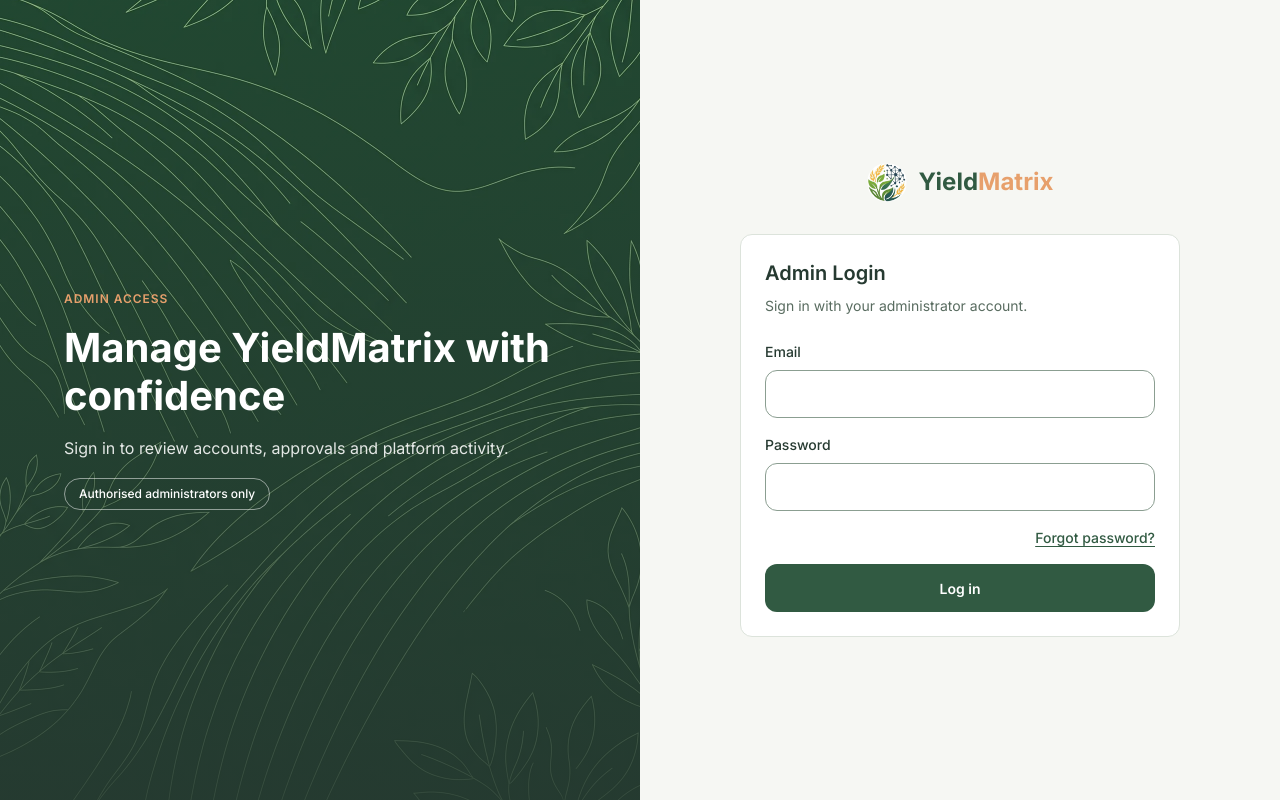
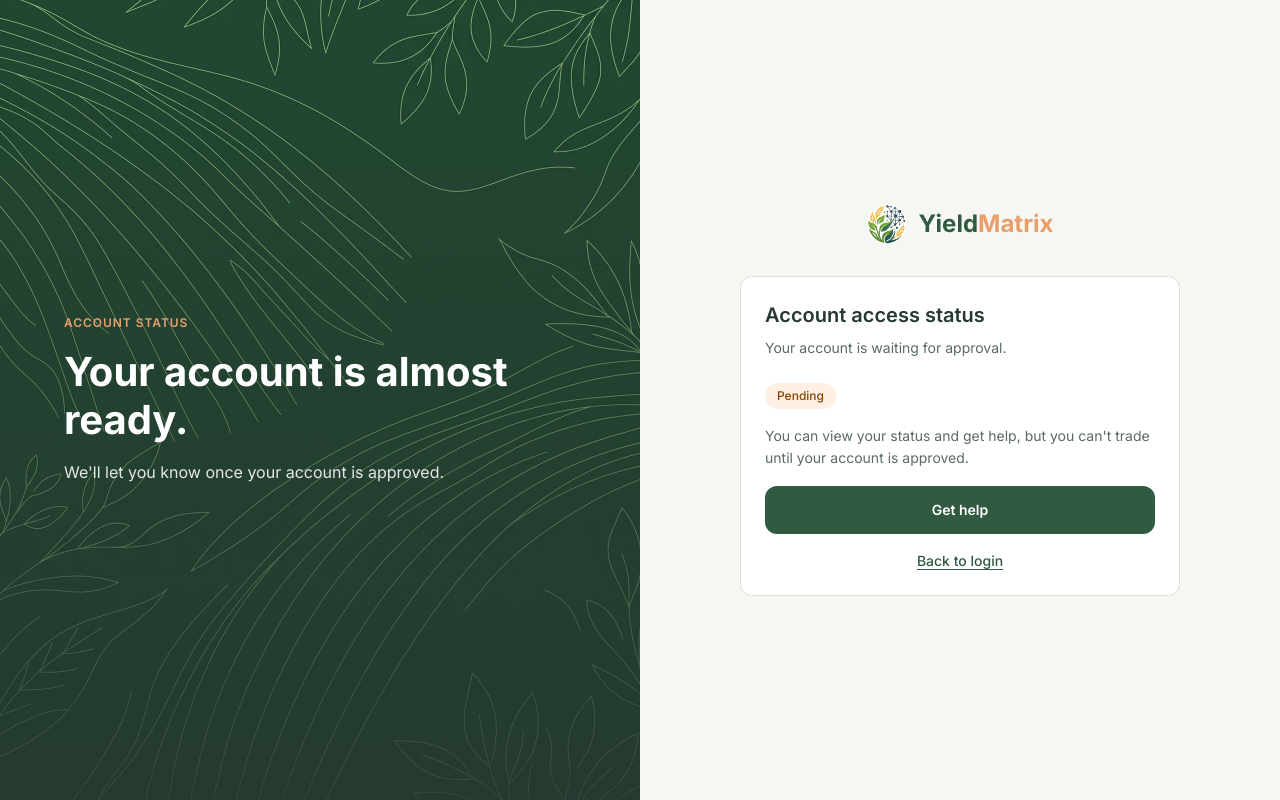
Before and after one commit to GR-Projects-Team-405/YieldMatrix, a React (Vite) app in the folder frontend/: page /account/status in a window 1280 px wide. Before the commit this address led to /account/login. Built offline with nearby package versions, Linux system fonts and the light colour scheme; no server answers.

Commit message:
feat(ym02): add account access status page

```diff
--- /dev/null
+++ b/frontend/src/features/ym02/AccessStatusPage.tsx
@@ -0,0 +1,94 @@
+import { useState } from 'react';
+import { Link, useSearchParams } from 'react-router-dom';
+import AuthSplitLayout from './AuthSplitLayout';
+import { ContentCard } from '../../components/ContentCard';
+import { StatusBadge } from '../../components/StatusBadge';
+import { Button } from '../../components/Button';
+import { Alert } from '../../components/Alert';
+
+type AccessStatus = 'pending' | 'approved' | 'rejected' | 'suspended';
+
+interface StatusContent {
+  label: string;
+  headline: string;
+  body: string;
+  badge: string;
+  summary: string;
+  detail: string;
+}
+
+const CONTENT: Record<AccessStatus, StatusContent> = {
+  pending: {
+    label: 'Account status',
+    headline: 'Your account is almost ready.',
+    body: "We'll let you know once your account is approved.",
+    badge: 'Pending',
+    summary: 'Your account is waiting for approval.',
+    detail: "You can view your status and get help, but you can't trade until your account is approved.",
+  },
+  approved: {
+    label: 'Account status',
+    headline: 'Your account is approved.',
+    body: 'You can now log in and start using YieldMatrix.',
+    badge: 'Approved',
+    summary: 'Your account is approved.',
+    detail: 'You can now log in and use all features available for your role.',
+  },
+  rejected: {
+    label: 'Account status',
+    headline: "We couldn't approve your account.",
+    body: 'If you think this is a mistake, get help from the YieldMatrix team.',
+    badge: 'Rejected',
+    summary: 'Your account request was not approved.',
+    detail: "You can view your status and get help, but you can't trade with this account.",
+  },
+  suspended: {
+    label: 'Account status',
+    headline: 'Your account is on hold.',
+    body: 'Get help from the YieldMatrix team to find out what to do next.',
+    badge: 'Suspended',
+    summary: 'Your account is currently suspended.',
+    detail: "You can view your status and get help, but you can't trade while your account is suspended.",
+  },
+};
+
+function parseStatus(raw: string | null): AccessStatus {
+  return raw === 'approved' || raw === 'rejected' || raw === 'suspended' ? raw : 'pending';
+}
+
+export default function AccessStatusPage() {
+  const [params] = useSearchParams();
+  const [showHelp, setShowHelp] = useState(false);
+
+  // TODO (Tue 24 Nov): load the real status from GET /api/ym02/status.
+  // Until then the status is 'pending'. In development only, ?status=rejected etc. lets us preview each state.
+  const status: AccessStatus = import.meta.env.DEV ? parseStatus(params.get('status')) : 'pending';
+  const content = CONTENT[status];
+
+  return (
+    <AuthSplitLayout label={content.label} headline={content.headline} body={content.body}>
+      <ContentCard title="Account access status" subtitle={content.summary}>
+        <div className="ym02-form">
+          <StatusBadge status={content.badge} />
+          <p className="module-note">{content.detail}</p>
+
+          {status === 'approved' ? (
+            <Link className="ym-button ym-button--primary" to="/account/login">Log in</Link>
+          ) : (
+            <>
+              <Button type="button" variant="primary" onClick={() => setShowHelp((value) => !value)} aria-expanded={showHelp}>
+                Get help
+              </Button>
+              {showHelp && (
+                <Alert type="info">
+                  Contact the YieldMatrix team and mention the email address you registered with.
+                </Alert>
+              )}
+              <Link className="ym02-link ym02-link--center" to="/account/login">Back to login</Link>
+            </>
+          )}
+        </div>
+      </ContentCard>
+    </AuthSplitLayout>
+  );
+}
--- a/frontend/src/features/ym02/index.tsx
+++ b/frontend/src/features/ym02/index.tsx
@@ -2,6 +2,7 @@ import { Navigate, Route, Routes } from 'react-router-dom';
 import AdminLoginPage from './AdminLoginPage';
 import ForgotPasswordPage from './ForgotPasswordPage';
 import ResetPasswordPage from './ResetPasswordPage';
+import AccessStatusPage from './AccessStatusPage';
 
 // YM02 · Ashen Ranasingha · Login & account access
 // Routes are relative to /account/* (see App.tsx). Do not add another BrowserRouter here.
@@ -10,7 +11,8 @@ export default function YM02() {
     <Routes>
       <Route path="login" element={<AdminLoginPage />} />
       <Route path="forgot-password" element={<ForgotPasswordPage />} />
-      <Route path="reset-password" element={<ResetPasswordPage />} />
+      <Route path="reset-password" element={<ResetPasswordPage />}
+      /><Route path="status" element={<AccessStatusPage />} />
       <Route path="*" element={<Navigate to="login" replace />} />
     </Routes>
   );
--- a/frontend/src/features/ym02/ym02.css
+++ b/frontend/src/features/ym02/ym02.css
@@ -93,6 +93,12 @@
   display: flex;
   justify-content: flex-end;
 }
+.ym02-form .ym-status {
+  justify-self: start;
+}
+.ym02-link--center {
+  text-align: center;
+}
 
 /* Narrow screens: brand panel becomes a short banner on top */
 @media (max-width: 900px) {
```
